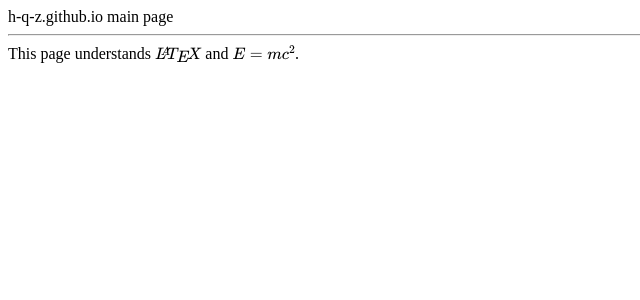
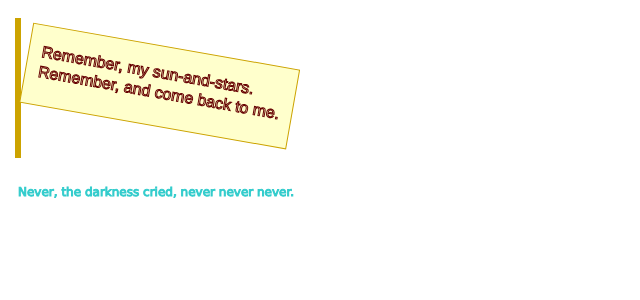
Before and after one commit to h-q-z/h-q-z.github.io, a Jekyll site: the page index.html, which Jekyll copies as it is, in a window 1280 px wide. Shown: the top 300 px of the page, without its empty margins (0-640 px from the left). Built offline with Jekyll 4.4.1, drawn with Linux system fonts in a browser that asks for light colours; formulas are drawn with MathJax 3.

Commit message:
Move from exmple

```diff
--- a/index.html
+++ b/index.html
@@ -12,9 +12,17 @@
     <title>h-q-z.github.io main page</title>
   </head>
   <body>
-      h-q-z.github.io main page
-      <hr/>
-      This page understands $\LaTeX$ and $E = mc^2$.
-
+    <svg>
+        <line x1="10" y1="10" x2="10" y2="300" style="stroke: #cca300; stroke-width:6"/>
+        <g transform="rotate(10 50 50)">
+        <rect x="20" y="20" height="80" width="270" style="stroke: #cca300; fill:#ffffcc;"/>
+        <text x="33" y="52" style="stroke: #660000; fill: none;font-family: Arial;">Remember, my sun-and-stars.</text>
+        <text x="33" y="72" style="stroke: #660000; fill: none;font-family: Arial;">Remember, and come back to me.</text>
+        </g>
+    </svg>
+    <p/><p/>
+    <svg>
+        <text x="10" y="22" style="stroke: #33CCCC; fill: #33CCCC;font-family: Verdana;font-size:12;">Never, the darkness cried, never never never.</text>
+    </svg>
   </body>
 </html>
```
